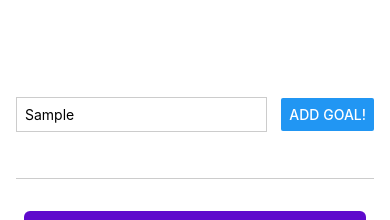
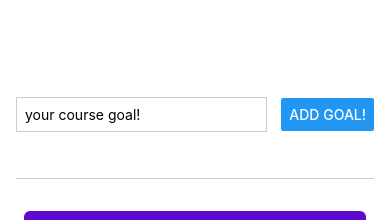
Before and after one commit to vidalpc2010/react-native-expo-base, a React Native app: screen / in a window 390 px wide. Both pictures are taken after typing "Sample" into the empty fields and a click on the button "ADD GOAL!". Shown: the top 220 px of the page. Built offline with nearby package versions, Linux system fonts and the light colour scheme.

Commit message:
split app in components

```diff
--- a/App.js
+++ b/App.js
@@ -10,42 +10,37 @@
 } from "react-native";
 import { useState } from "react";
 
+import GoalItem from "./components/GoalItem";
+import GoalInput from "./components/GoalInput";
+
 export default function App() {
-  const [enteredGoalText, setEnteredGoalText] = useState("");
   const [courseGoals, setCoruseGoalsList] = useState([]);
 
-  function goalInputHandler(enteredText) {
-    setEnteredGoalText(enteredText);
-  }
 
-  function addGoalHandler() {
+
+  function addGoalHandler(enteredGoalText) {
     // setCoruseGoalsList( [...courseGoals, enteredGoalText]);
+
+
     setCoruseGoalsList((currentCourseGoals) => [
       ...currentCourseGoals,
       // {text:enteredGoalText, key: Math.random().toString()}
       {text:enteredGoalText, id: Math.random().toString()}
     ]);
+
+
   }
 
   return (
     <View style={styles.appContainer}>
-      <View style={styles.inputContainer}>
-        <TextInput
-          style={styles.textInput}
-          placeholder="your course goal!"
-          onChangeText={goalInputHandler}
-        />
-        <Button title="Add Goal!" onPress={addGoalHandler} />
-      </View>
+      <GoalInput onAddGoal={addGoalHandler}/>
       <View style={styles.goalsContainer}>
         <FlatList
           data={courseGoals}
           renderItem={(itemData) => {
             // itemData.index;
             return (
-              <View style={styles.goalItem} >
-                <Text style={styles.goalText}>{itemData.item.text}</Text>
-              </View>
+              <GoalItem text={itemData.item.text}/>
             );
           }}
           keyExtractor={(item,index) => {
@@ -69,32 +64,9 @@
     paddingHorizontal: 16,
     flex: 1,
   },
-  inputContainer: {
-    flexDirection: "row",
-    justifyContent: "space-between",
-    alignItems: "center",
-    marginBottom: 24,
-    borderBottomWidth: 1,
-    borderBottomColor: "#cccccc",
-    flex: 1,
-  },
-  textInput: {
-    borderWidth: 1,
-    borderColor: "#cccccc",
-    width: "70%",
-    padding: 8,
-    marginRight: 8,
-  },
+
   goalsContainer: {
     flex: 5,
   },
-  goalItem: {
-    margin: 8,
-    borderRadius: 6,
-    backgroundColor: "#5e0acc",
-    padding: 8,
-  },
-  goalText: {
-    color: "white",
-  },
+
 });
--- a/components/GoalInput.js
+++ b/components/GoalInput.js
@@ -0,0 +1,56 @@
+import {
+  StyleSheet,
+  View,
+  Text,
+  FlatList,
+  ScrollView,
+  TextInput,
+  Button,
+} from "react-native";
+import { useState } from "react";
+
+function GoalInput(props) {
+  const [enteredGoalText, setEnteredGoalText] = useState("");
+
+  function goalInputHandler(enteredText) {
+    setEnteredGoalText(enteredText);
+  }
+
+  function addGoalHandler(){
+    props.onAddGoal(enteredGoalText);
+    setEnteredGoalText('');
+  }
+
+  return (
+    <View style={styles.inputContainer}>
+      <TextInput
+        style={styles.textInput}
+        placeholder="your course goal!"
+        onChangeText={goalInputHandler}
+        value={enteredGoalText}
+      />
+      <Button title="Add Goal!" onPress={addGoalHandler} />
+    </View>
+  );
+}
+
+const styles = StyleSheet.create({
+  inputContainer: {
+    flexDirection: "row",
+    justifyContent: "space-between",
+    alignItems: "center",
+    marginBottom: 24,
+    borderBottomWidth: 1,
+    borderBottomColor: "#cccccc",
+    flex: 1,
+  },
+  textInput: {
+    borderWidth: 1,
+    borderColor: "#cccccc",
+    width: "70%",
+    padding: 8,
+    marginRight: 8,
+  },
+});
+
+export default GoalInput;
--- a/components/GoalItem.js
+++ b/components/GoalItem.js
@@ -1,7 +1,25 @@
-import React from 'react';
+//import React from "react";  is not necesary in the modern javascript
 
-function GoalItem(params) {
+import { StyleSheet , View, Text } from "react-native";
 
+function GoalItem(props) {
+  return (
+    <View style={styles.goalItem}>
+      <Text style={styles.goalText}>{props.text}</Text>
+    </View>
+  );
 }
 
-export default GoalItem
+const styles = StyleSheet.create({
+    goalItem: {
+        margin: 8,
+        borderRadius: 6,
+        backgroundColor: "#5e0acc",
+        padding: 8,
+      },
+      goalText: {
+        color: "white",
+      },
+});
+
+export default GoalItem;
```
